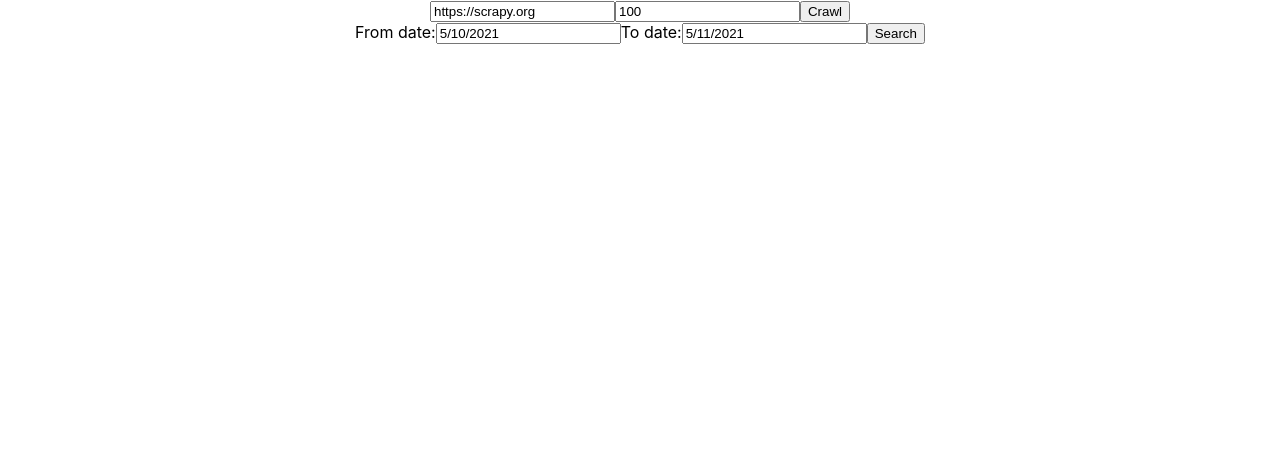
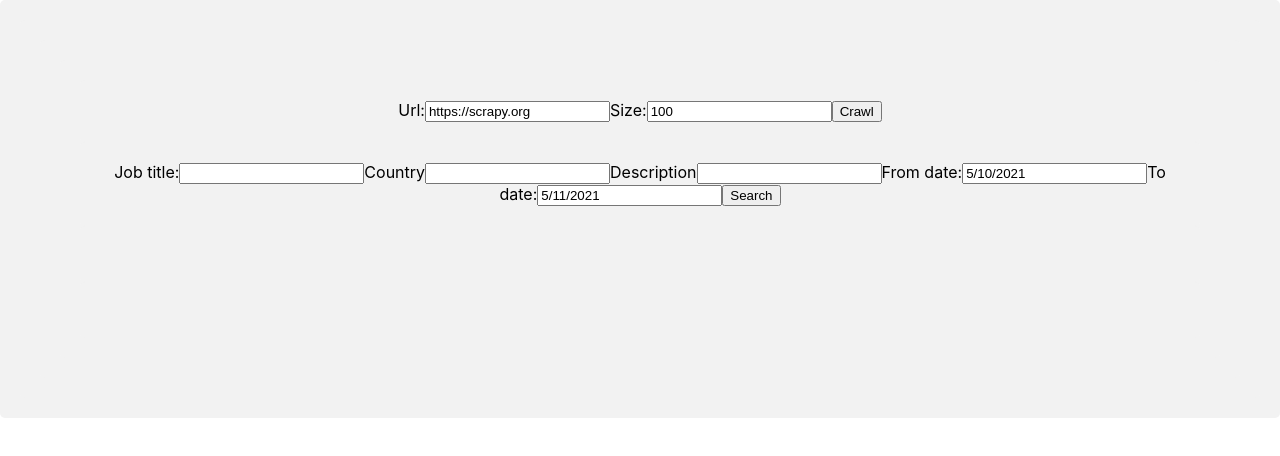
Before and after one commit to 1995hyz/ece465-cloud-computing, a React (Create React App) app in the folder job-crawler-frontend/: page / in a window 1280 px wide. Shown: the top 456 px of the page. Built offline with nearby package versions, Linux system fonts and the light colour scheme.

Commit message:
Finish searching frontend

```diff
--- a/job-crawler-frontend/src/MainPage.js
+++ b/job-crawler-frontend/src/MainPage.js
@@ -1,5 +1,6 @@
 import React, { Component } from 'react';
 import Axios from "axios";
+import "./css/MainPageStyles.css"
 
 class MainPage extends Component {
     constructor(props) {
@@ -8,7 +9,15 @@ class MainPage extends Component {
             crawlUrl: "https://scrapy.org",
             crawlAmount: "100",
             fromDate: "5/10/2021",
-            toDate: "5/11/2021"
+            toDate: "5/11/2021",
+            jobTitle: "",
+            country: "",
+            description: "",
+            searchInputError: "",
+            crawlError: "",
+            searchResult: [],
+            searchRequestError: "",
+            searchResultError: ""
         };
         // Set the correct baseURL once deploying the infrastructure to aws via serverless framework
         Axios.defaults.baseURL = "https://vhztunt4wk.execute-api.us-east-1.amazonaws.com/dev";
@@ -23,7 +32,7 @@ class MainPage extends Component {
             };
             Axios.post(url, data)
                 .then(res => {
-                    if(res.status === 200) {
+                    if (res.status === 200) {
                         console.log(res);
                     }
                 })
@@ -35,11 +44,46 @@ class MainPage extends Component {
         }
     };
 
-/*    onClickSearchHandler = () => {
+    onClickSearchHandler = () => {
         try {
-            let selectedFromDate = new Date()
+            let selectedFromDate = new Date(this.state.fromDate);
+            let selectedToDate = new Date(this.state.toDate);
+            this.validateDate(selectedFromDate);
+            this.validateDate(selectedToDate);
+            const url = "search";
+            const data = {
+                "jobTitle": this.state.jobTitle,
+                "country": this.state.country,
+                "description": this.state.description,
+                "fromDate": selectedFromDate.toISOString(),
+                "toDate": selectedToDate.toISOString()
+            }
+            Axios.post(url, data)
+                .then(res => {
+                    if (res.status === 200) {
+                        this.setState({searchResult: res.data});
+                    } else  {
+                        this.setState({searchResultError: res.data});
+                    }
+                })
+                .catch(err => {
+                    this.setState({searchRequestError: err.toString});
+                })
+        } catch (error) {
+            this.setState({searchInputError: error.toString});
+            console.log(error.toString());
         }
-    };*/
+    };
+
+    validateDate = (day) => {
+        if (! (day instanceof Date && !isNaN(day))) {
+            this.setState(prevState => {
+                return {
+                    ...prevState, searchInputError: "Date input is not valid..."
+                };
+            });
+        }
+    }
 
     handleInput = (event) => {
         let value = event.target.value;
@@ -58,12 +102,14 @@ class MainPage extends Component {
     render() {
         return <div>
             <div>
+                <label>Url:</label>
                 <input
                     type="text"
                     name="crawlUrl"
                     value={this.state.crawlUrl}
                     onChange={this.handleInput}
                 />
+                <label>Size:</label>
                 <input
                     type="text"
                     name="crawlAmount"
@@ -73,6 +119,27 @@ class MainPage extends Component {
                 <button onClick={this.onClickCrawlHandler}>Crawl</button>
             </div>
             <div>
+                <label>Job title:</label>
+                <input
+                    type="text"
+                    name="jobTitle"
+                    value={this.state.jobTitle}
+                    onChange={this.handleInput}
+                />
+                <label>Country</label>
+                <input
+                    type="text"
+                    name="country"
+                    value={this.state.country}
+                    onChange={this.handleInput}
+                />
+                <label>Description</label>
+                <input
+                    type="text"
+                    name="description"
+                    value={this.state.description}
+                    onChange={this.handleInput}
+                />
                 <label>From date:</label>
                 <input
                     type="text"
@@ -87,7 +154,19 @@ class MainPage extends Component {
                     value={this.state.toDate}
                     onChange={this.handleInput}
                 />
-                <button>Search</button>
+                <button onClick={this.onClickSearchHandler}>Search</button>
+            </div>
+            <div>
+                <p>{this.state.searchInputError}</p>
+            </div>
+            <div>
+                <ul>
+                    {
+                        this.state.searchResult.map(entry => {
+                            return <li>{entry}</li>
+                        })
+                    }
+                </ul>
             </div>
         </div>
     }
--- /dev/null
+++ b/job-crawler-frontend/src/css/MainPageStyles.css
@@ -0,0 +1,5 @@
+div {
+    border-radius: 5px;
+    background-color: #f2f2f2;
+    padding: 20px;
+}
```
